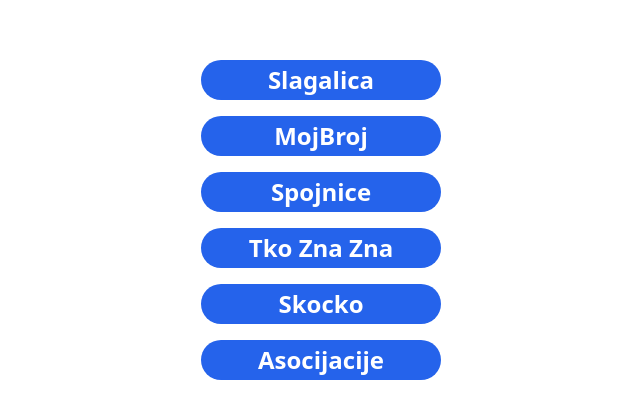
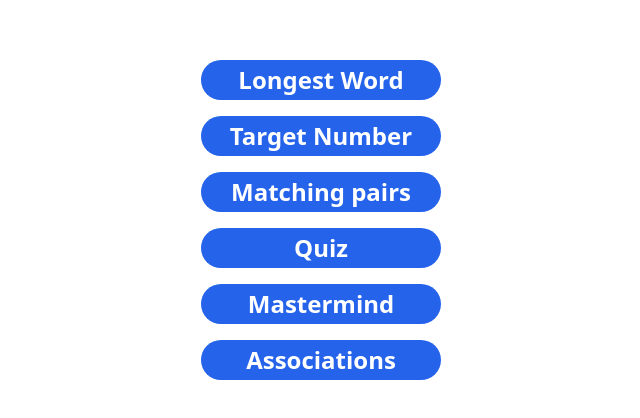
Before and after one commit to Faruk314/Slagalica, a React (Create React App) app in the folder frontend/: page /singlePlayer in a window 1280 px wide. Shown: the part 180-598 px from the top of the page, without its empty margins (319-959 px from the left). Built offline with nearby package versions, Linux system fonts and the light colour scheme.

Commit message:
Change routes and components name to english

```diff
--- a/frontend/src/App.tsx
+++ b/frontend/src/App.tsx
@@ -1,24 +1,24 @@
 import React from "react";
-import { Routes, BrowserRouter, Route, Outlet } from "react-router-dom";
-import Asocijacije from "./pages/Asocijacije";
-import MojBroj from "./pages/MojBroj";
+import { Routes, BrowserRouter, Route } from "react-router-dom";
+import Associations from "./pages/Associations";
+import LongestWord from "./pages/LongestWord";
+import Mastermind from "./pages/Mastermind";
+import MatchingPairs from "./pages/MatchingPairs";
 import Quiz from "./pages/Quiz";
 import SinglePlayer from "./pages/SinglePlayer";
-import Skocko from "./pages/Skocko";
-import Slagalica from "./pages/Slagalica";
-import Spojnice from "./pages/Spojnice";
+import TargetNumber from "./pages/TargetNumber";
 
 function App() {
   return (
     <BrowserRouter>
       <Routes>
         <Route path="/singlePlayer" element={<SinglePlayer />} />
-        <Route path="/slagalica" element={<Slagalica />} />
-        <Route path="/mojbroj" element={<MojBroj />} />
-        <Route path="/spojnice" element={<Spojnice />} />
+        <Route path="/longestWord" element={<LongestWord />} />
+        <Route path="/targetNumber" element={<TargetNumber />} />
+        <Route path="/matchingPairs" element={<MatchingPairs />} />
         <Route path="/quiz" element={<Quiz />} />
-        <Route path="/skocko" element={<Skocko />} />
-        <Route path="/asocijacije" element={<Asocijacije />} />
+        <Route path="/mastermind" element={<Mastermind />} />
+        <Route path="/associations" element={<Associations />} />
       </Routes>
     </BrowserRouter>
   );
--- a/frontend/src/pages/Asocijacije.tsx
+++ b/frontend/src/pages/Associations.tsx
@@ -9,7 +9,7 @@ interface Association {
   answer: string;
 }
 
-const Asocijacije = () => {
+const Associations = () => {
   const [openTypeAnswer, setOpenTypeAnswer] = useState(false);
   const [currentAssociation, setCurrentAssociation] =
     useState<Association | null>(null);
@@ -384,4 +384,4 @@ const Asocijacije = () => {
   );
 };
 
-export default Asocijacije;
+export default Associations;
--- a/frontend/src/pages/Slagalica.tsx
+++ b/frontend/src/pages/LongestWord.tsx
@@ -1,7 +1,7 @@
 import React, { useEffect, useState, useRef } from "react";
 import axios from "axios";
 
-const Slagalica = () => {
+const LongestWord = () => {
   const [longestWord, setLongestWord] = useState("");
   const [letters, setLetters] = useState<string[]>([]);
   const [chosenLetters, setChossenLetters] = useState<string[]>([]);
@@ -122,4 +122,4 @@ const Slagalica = () => {
   );
 };
 
-export default Slagalica;
+export default LongestWord;
--- a/frontend/src/pages/Skocko.tsx
+++ b/frontend/src/pages/Mastermind.tsx
@@ -1,7 +1,7 @@
 import React, { useEffect, useState } from "react";
 import GameOver from "../modals/GameOver";
 
-const Skocko = () => {
+const Mastermind = () => {
   const [gameState, setGameState] = useState("playing");
   const [openGameOver, setOpenGameOver] = useState(false);
   const [grid, setGrid] = useState<string[][]>([
@@ -235,4 +235,4 @@ const Skocko = () => {
   );
 };
 
-export default Skocko;
+export default Mastermind;
--- a/frontend/src/pages/Spojnice.tsx
+++ b/frontend/src/pages/MatchingPairs.tsx
@@ -6,7 +6,7 @@ interface Spojnica {
   answer?: string;
 }
 
-const Spojnice = () => {
+const MatchingPairs = () => {
   const [gameOver, setGameOver] = useState(false);
   const [leftSide, setLeftSide] = useState<Spojnica[]>([]);
   const [rightSide, setRightSide] = useState<Spojnica[]>([]);
@@ -173,4 +173,4 @@ const Spojnice = () => {
   );
 };
 
-export default Spojnice;
+export default MatchingPairs;
--- a/frontend/src/pages/SinglePlayer.tsx
+++ b/frontend/src/pages/SinglePlayer.tsx
@@ -2,44 +2,52 @@ import React from "react";
 import { Link } from "react-router-dom";
 
 const SinglePlayer = () => {
+  // <Route path="/singlePlayer" element={<SinglePlayer />} />
+  // <Route path="/longestWord" element={<LongestWord />} />
+  // <Route path="/targetNumber" element={<TargetNumber />} />
+  // <Route path="/matchingPairs" element={<MatchingPairs />} />
+  // <Route path="/quiz" element={<Quiz />} />
+  // <Route path="/mastermind" element={<Mastermind />} />
+  // <Route path="/associations" element={<Associations />} />
+
   return (
     <div className="flex flex-col items-center justify-center h-[100vh]">
       <div className="flex flex-col items-center justify-center space-y-4 text-2xl font-bold text-white">
         <Link
           className="w-[15rem] flex justify-center items-center py-1 bg-blue-600 rounded-full hover:bg-blue-500"
-          to="/slagalica"
+          to="/longestWord"
         >
-          Slagalica
+          Longest Word
         </Link>
         <Link
           className="w-[15rem] flex justify-center items-center py-1 bg-blue-600 rounded-full hover:bg-blue-500"
-          to="/mojbroj"
+          to="/targetNumber"
         >
-          MojBroj
+          Target Number
         </Link>
         <Link
           className="w-[15rem] flex justify-center items-center py-1 bg-blue-600 rounded-full hover:bg-blue-500"
-          to="/spojnice"
+          to="/matchingPairs"
         >
-          Spojnice
+          Matching pairs
         </Link>
         <Link
           className="w-[15rem] flex justify-center items-center py-1 bg-blue-600 rounded-full hover:bg-blue-500"
           to="/quiz"
         >
-          Tko Zna Zna
+          Quiz
         </Link>
         <Link
           className="w-[15rem] flex justify-center items-center py-1 bg-blue-600 rounded-full hover:bg-blue-500"
-          to="/skocko"
+          to="/mastermind"
         >
-          Skocko
+          Mastermind
         </Link>
         <Link
           className="w-[15rem] flex justify-center items-center py-1 bg-blue-600 rounded-full hover:bg-blue-500"
-          to="/asocijacije"
+          to="/associations"
         >
-          Asocijacije
+          Associations
         </Link>
       </div>
     </div>
--- a/frontend/src/pages/MojBroj.tsx
+++ b/frontend/src/pages/TargetNumber.tsx
@@ -1,7 +1,7 @@
 import React, { useEffect, useState, useRef } from "react";
 import { Parser } from "expr-eval";
 
-const MojBroj = () => {
+const TargetNumber = () => {
   const [chars, setChars] = useState<Array<string | number>>([]);
   const [targetNumber, setTargetNumber] = useState(0);
   const [randomNumbers, setRandomNumbers] = useState<number[]>([]);
@@ -212,4 +212,4 @@ const MojBroj = () => {
   );
 };
 
-export default MojBroj;
+export default TargetNumber;
```
